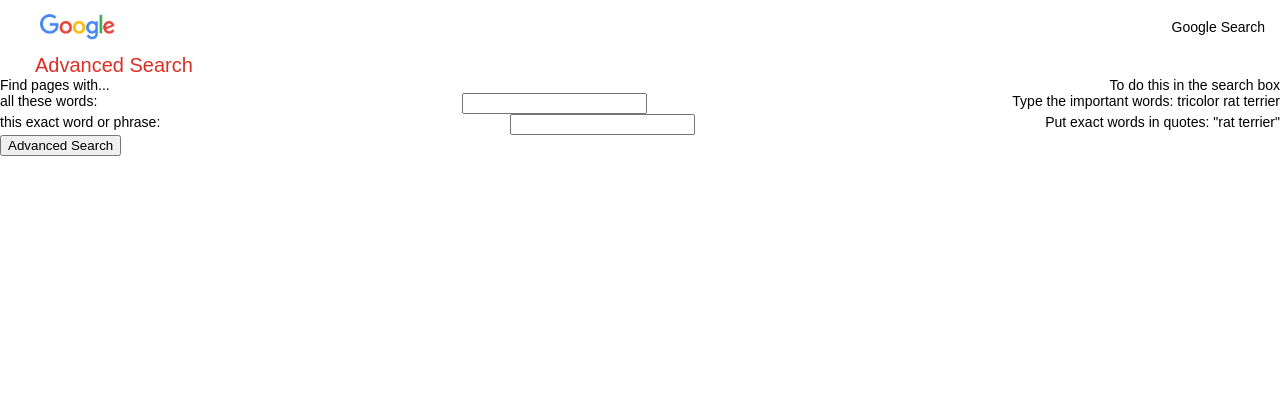
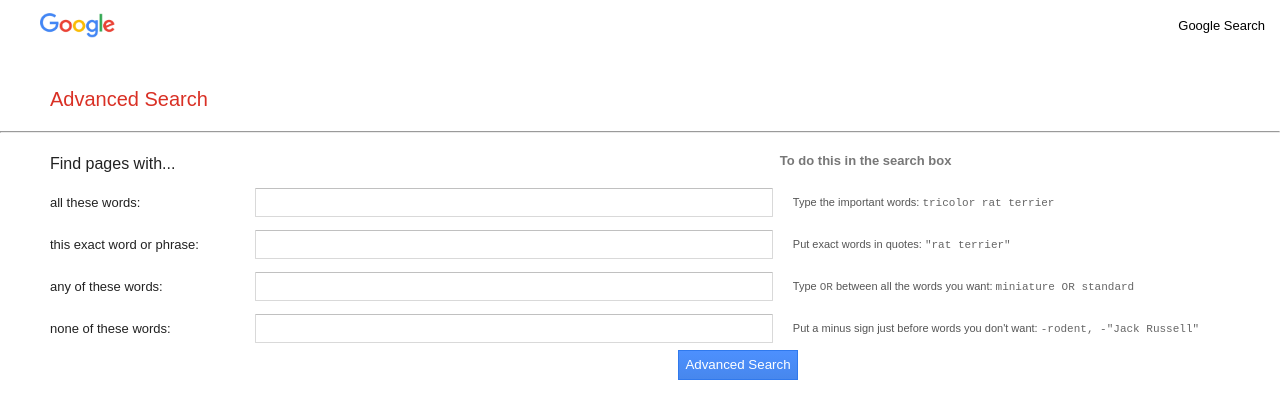
Before and after one commit to Rauada/CS50W, a plain HTML site: page project0/advsearch.html in a window 1280 px wide. Drawn offline with Linux system fonts and the light colour scheme.

Commit message:
Add advanced search page and I'm Feeling Lucky button to main search page

```diff
--- a/project0/advsearch.css
+++ b/project0/advsearch.css
@@ -1,13 +1,14 @@
 body {
     margin: 0;
     font-family: arial, sans-serif;
-    font-size: 14px;
+    font-size: 13px;
 }
 
 ul {
     display: flex;
     justify-content: space-between;
     align-items: center;
+    padding-bottom: 30px;
 }
 
 a {
@@ -22,18 +23,78 @@ a:hover {
     cursor: pointer;
 }
 
-section {
-    display: flex;
-    flex-direction: column;
+.adv-search {
+    color: #D93025;
+    font-size: 20px;
+    padding-left: 50px;
 }
 
-.advanced-search {
-    color: #D93025;
-    font-size: 20px;
-    margin: 25px 35px;
+.line {
+    border-bottom: 1px solid #ebebeb;
 }
 
-.form-line {
+.row {
     display: flex;
-    justify-content: space-between
+    align-items: center;
 }
+
+.left {
+    float: left;
+    display: inline-block;
+    min-width: 167px;
+    width: 16%;
+    height: 42px;
+    color: #222;
+    font-size: 13px;
+    line-height: 16px;
+    vertical-align: middle;
+    padding-left: 50px;
+}
+
+#left-title {
+    font-size: 16px;
+}
+
+#div-box {
+    width: 525px;
+}
+
+.right {
+    padding: 0px 0px 0px 20px;
+    color: #555;
+    font-size: 11px;
+}
+
+#right-title {
+    color: #777777;
+    padding:0px;
+    font-size: 13px;
+}
+
+.span {
+    color: #666;
+    font-family: monospace;
+    font-size: 11px;
+}
+
+.search-box {
+    border-radius: 1px;
+    border: 1px solid #d9d9d9;
+    border-top: 1px solid #c0c0c0;
+    font-size: 13px;
+    height: 25px;
+    padding: 1px 8px;
+    width: 500px;
+}
+
+.search-button {
+    user-select: none;
+    line-height: 100%;
+    height: 30px;
+    min-width: 120px;
+    background-color: #4d90fe;
+    background-image: -webkit-linear-gradient(top,#4d90fe,#4787ed);
+    border: 1px solid #3079ed;
+    color: #fff;
+    margin-left: 678px;
+}
--- a/project0/advsearch.html
+++ b/project0/advsearch.html
@@ -12,28 +12,74 @@
                     <a href="index.html">Google Search</a>
                 </ul>
             </nav>
-
-            <label class="advanced-search">Advanced Search</label>
         </header>
 
+        <p class="adv-search">Advanced Search</p>
+        <hr class="line"></hr>
+
         <section>
+            <form action="https://google.com/search">
 
-            <form action="https://google.com/search">
-                <div class="form-line">
-                    <div>Find pages with...</div>
-                    <div></div>
-                    <div>To do this in the search box</div>
+                <div class="row">
+                    <div class="left">
+                        <p id="left-title">Find pages with...</p>
+                    </div>
+                    <div class="middle">
+                        <div id="div-box"></div>
+                    </div>
+                    <div class="right" id="right-title">
+                        <p><strong>To do this in the search box</strong></p>
+                    </div>
                 </div>
-                <div class="form-line">
-                    <div>all these words:</div>
-                    <input class="search-box" type="text" name="q">
-                    <div>Type the important words: <span>tricolor rat terrier</span></div>
+
+                <div class="row">
+                    <div class="left">
+                        <p>all these words:</p>
+                    </div>
+                    <div class="middle">
+                        <input class="search-box" type="text" name="as_q">
+                    </div>
+                    <div class="right">
+                        <p>Type the important words: <span class="span">tricolor rat terrier</span></p>
+                    </div>
                 </div>
-                <div class="form-line">
-                    <div>this exact word or phrase:</div>
-                    <input class="search-box" type="text" name="q">
-                    <div>Put exact words in quotes: <span>"rat terrier"</span></div>
+
+                <div class="row">
+                    <div class="left">
+                        <p>this exact word or phrase:</p>
+                    </div>
+                    <div class="middle">
+                        <input class="search-box" type="text" name="as_epq">
+                    </div>
+                    <div class="right">
+                        <p>Put exact words in quotes: <span class="span">"rat terrier"</span></p>
+                    </div>
                 </div>
+
+                <div class="row">
+                    <div class="left">
+                        <p>any of these words:</p>
+                    </div>
+                    <div class="middle">
+                        <input class="search-box" type="text" name="as_oq">
+                    </div>
+                    <div class="right">
+                        <p>Type <span class="span">OR</span> between all the words you want: <span class="span">miniature OR standard</span></p>
+                    </div>
+                </div>
+
+                <div class="row">
+                    <div class="left">
+                        <p>none of these words:</p>
+                    </div>
+                    <div class="middle">
+                        <input class="search-box" type="text" name="as_eq">
+                    </div>
+                    <div class="right">
+                        <p>Put a minus sign just before words you don't want: <span class="span">-rodent, -"Jack Russell"</span></p>
+                    </div>
+                </div>
+
                 <input class="search-button" type="submit" value="Advanced Search">
             </form>
         </section>
```
Also changed, not shown: project0/index.html (+4 -1 lines).
